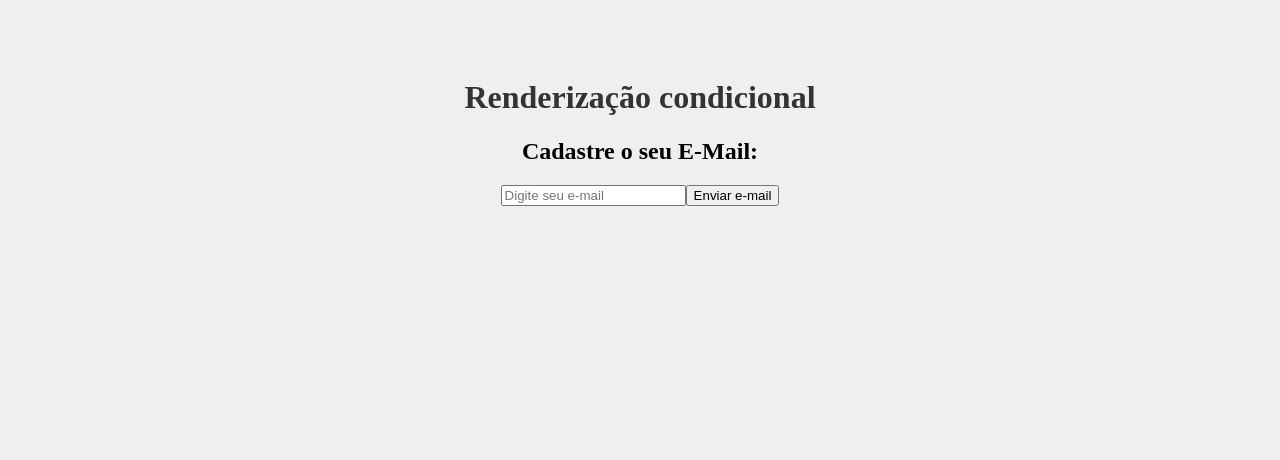
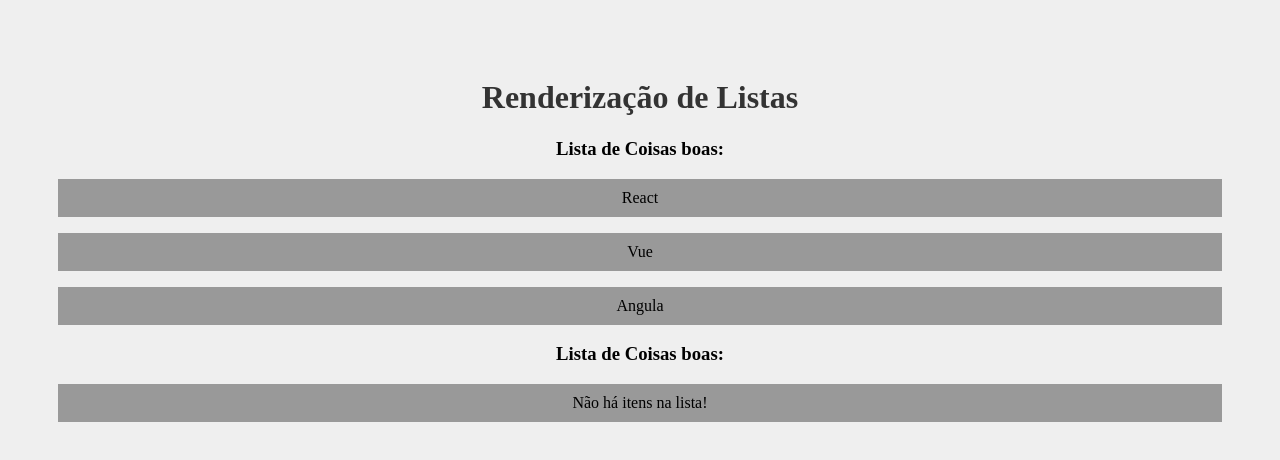
Before and after one commit to CarllosEduardo07/meu-projeto, a React (Create React App) app: page / in a window 1280 px wide. Shown: the top 460 px of the page. Built offline with nearby package versions, Linux system fonts and the light colour scheme.

Commit message:
rederizando com condições

```diff
--- a/src/App.js
+++ b/src/App.js
@@ -1,17 +1,16 @@
 import './App.css';
-import Condicional from './components/Condicional';
-
+import OutraLista from './components/OutraLista';
 
 function App() {
 
+  const meusItens = ['React', 'Vue', 'Angula']
+
   return (
     <div className="App">
-      <h1>Renderização condicional</h1>
-      <Condicional/>
-
-
+      <h1>Renderização de Listas</h1>
+      <OutraLista itens={meusItens}/>
+      <OutraLista itens={[]}/>
     </div>
   )
 }
-
 export default App;
--- a/src/components/Condicional.js
+++ b/src/components/Condicional.js
@@ -5,7 +5,7 @@
     const [userEmail, setUserEmail] = useState()
 
     function enviarEmail(e){
-        e.preventDefault()//para o email nao ser enviado
+        e.preventDefault()//para o email nao ser enviado pro php
         setUserEmail(email)
         console.log(userEmail)//mostrando o email
     }
@@ -19,6 +19,7 @@
             <form>
                 <input type="email" placeholder='Digite seu e-mail' onChange={(e) => setEmail(e.target.value)}/>
                 <button type='submit' onClick={enviarEmail}>Enviar e-mail</button>
+
                 {userEmail && (// condição
                 //se o userEmail for preenchido, vai mostra na tela essa div
                     <div>
--- /dev/null
+++ b/src/components/OutraLista.js
@@ -0,0 +1,14 @@
+function OutraLista({itens}){
+    return (
+        <>
+            {/* condição MAP, percorre todos o array para rederizar */}
+            <h3>Lista de Coisas boas:</h3>
+            {itens.length > 0 ? ( //if
+            itens.map((item, index) => (<p key={index}>{item}</p>))
+            ) : ( //else
+                <p>Não há itens na lista!</p>
+            )}
+        </>
+    )
+}
+export default OutraLista
```
